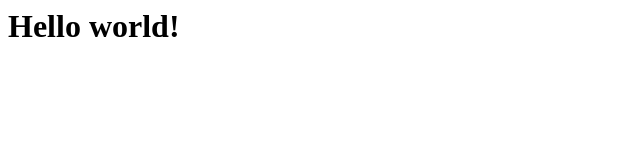
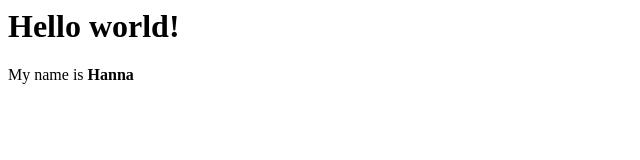
Before and after one commit to hannasophian/html-hello-world, a plain HTML site: page index.html in a window 1280 px wide. Shown: the whole page, without its empty margins (0-640 px from the left). Drawn offline with Linux system fonts and the light colour scheme.

Commit message:
Added personalised paragraph

```diff
--- a/index.html
+++ b/index.html
@@ -1 +1,2 @@
 <h1>Hello world!</h1>
+<p>My name is <b>Hanna</b></p>
```
